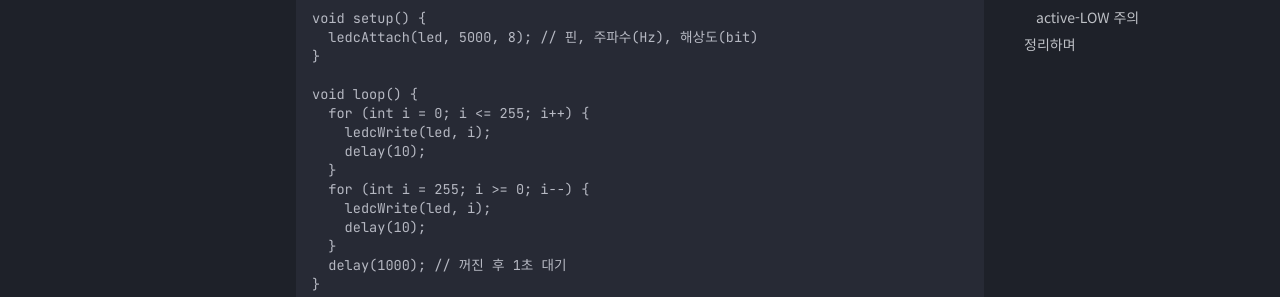
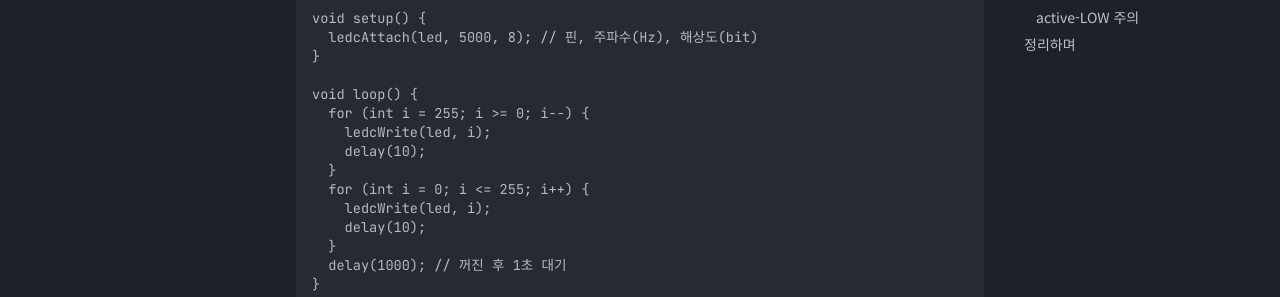
Before and after one commit to VibEarth/VibEarth.github.io, an MkDocs documentation site: the page built from docs/esp32/c3/led.md, in a window 1280 px wide and 1400 px high, scrolled down 1293 px. Shown: the part 289-586 px from the top of the window. Built offline with MkDocs 1.6.1 and Material for MkDocs 9.7.7, drawn with Linux system fonts in a browser that asks for light colours; some of the changed lines change nothing that is shown; some of the changed text lies outside the part shown.

Commit message:
vault backup: 2026-07-01 16:10:49

```diff
--- a/docs/esp32/c3/led.md
+++ b/docs/esp32/c3/led.md
@@ -65,11 +65,11 @@ void setup() {
 }
 
 void loop() {
-  for (int i = 0; i <= 255; i++) {
+  for (int i = 255; i >= 0; i--) {
     ledcWrite(led, i);
     delay(10);
   }
-  for (int i = 255; i >= 0; i--) {
+  for (int i = 0; i <= 255; i++) {
     ledcWrite(led, i);
     delay(10);
   }
@@ -115,6 +115,6 @@ void loop() {
 
 ## 정리하며
 
-LED 하나 깜빡이는 게 전부지만, 여기서 익힌 구조 — `setup()`에서 핀 설정, `loop()`에서 반복 제어, 버튼 입력 읽기 — 는 앞으로 BME280 센서를 읽고 측정값이 임계치를 넘으면 신호를 보내는 코드까지 그대로 이어집니다.
+LED 하나를 깜빡이는 게 전부였지만, 여기서 익힌 구조 — `setup()`에서 핀 설정, `loop()`에서 반복 제어, 버튼 입력 읽기 — 는 앞으로 센서를 읽고 측정값이 임계치를 넘으면 신호를 보내는 코드까지 그대로 이어집니다.
 
 다음은 첫 번째 센서, DHT11 (기초 온습도 센서)로 넘어갑니다.
```
